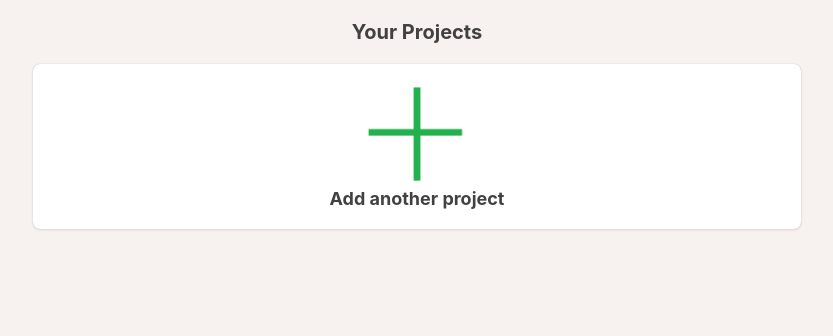
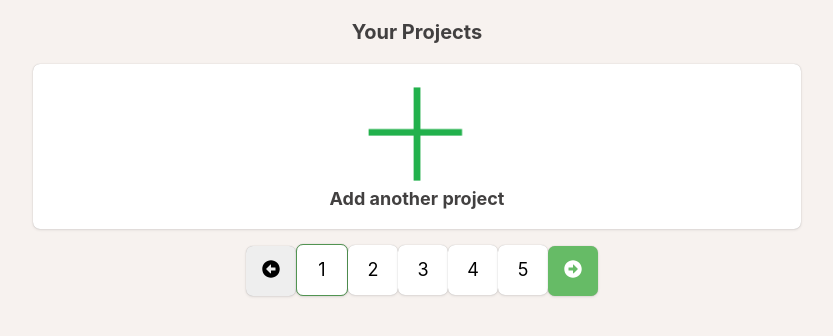
Before and after one commit to MichalInfa/todolist, a React (Create React App) app: page / in a window 1280 px wide. Shown: the top 336 px of the page, without its empty margins (223-1056 px from the left). Built offline with nearby package versions, Linux system fonts and the light colour scheme; no server answers.

Commit message:
added PaginationBar component

```diff
--- a/src/Components/Button/Button.css
+++ b/src/Components/Button/Button.css
@@ -51,8 +51,8 @@
 }
 
 .BoxDeleteButton.GreenDelButton{
-    color: white;
-    background-color: rgb(102, 187, 102);
+    color:  rgb(102, 187, 102);
+    background-color: white;
 }
 
 .BoxDeleteButton.WhiteDelButton{
@@ -63,8 +63,20 @@
 
 .GreenDelButton:hover{
     background-color: rgb(81, 148, 81);
+    color:white
 }
 
 .WhiteDelButton:hover{
     background-color: rgb(221, 221, 221);
 }
+
+.PaginationButton{
+    width: 50px;
+    height: 50px;
+    font-size: 18px;
+    border: none;
+    outline: none;
+    box-shadow:
+        0 0 1px rgba(0,0,0,.25),
+        0 1px 3px rgba(0,0,0,.1);
+}
--- /dev/null
+++ b/src/Views/AddProjectView/PaginationBar.css
@@ -0,0 +1,42 @@
+
+.PaginationBar{
+    margin-top: 10px;
+    padding: 5px;
+    width: 100%;
+    display: inline-block;
+    text-align: center;
+}
+
+.PaginationItem{
+    display: inline-block;
+    width: 50px;
+    border-radius: 7px;
+    line-height: 50px;
+    cursor: pointer;
+    font-size: 18px;
+    background-color: white;
+    box-shadow:
+        0 0 1px rgba(0,0,0,.25),
+        0 1px 3px rgba(0,0,0,.1);
+}
+
+.PaginationItem:hover{
+    color: white;
+    background-color: rgb(81, 148, 81);
+}
+
+.CurrentNumber{
+    border: 1px solid rgb(81, 148, 81);
+}
+
+.ArrowLeft{
+    position: absolute;
+    top: 50%;
+    left: 5%;
+}
+
+.ArrowRight{
+    position: absolute;
+    top: 50%;
+    right: 5%;
+}
--- /dev/null
+++ b/src/Views/AddProjectView/PaginationBar.js
@@ -0,0 +1,84 @@
+import React from 'react'
+import Button from '../../Components/Button/Button'
+import {FontAwesomeIcon} from '@fortawesome/react-fontawesome';
+import {faArrowAltCircleLeft} from '@fortawesome/free-solid-svg-icons';
+import {faArrowAltCircleRight} from '@fortawesome/free-solid-svg-icons';
+import './PaginationBar.css'
+
+const PaginationBar = ({projectsPerPage, amountOfProjects, onClickFunction, currentPage}) => {
+
+    const maxPage = Math.ceil(amountOfProjects / projectsPerPage);
+    const pageNumbers = [];
+        for(let i = 1; i <= maxPage; i++){
+            pageNumbers.push(i);
+        }
+        return (
+            <div className = "PaginationBar">
+                 <Button
+                    buttonClass = {`PaginationButton ${currentPage < 2 ? "NotProper" : "Proper"} `}
+                    disabledProperties = {currentPage < 2}
+                    buttonText = {<FontAwesomeIcon icon = {faArrowAltCircleLeft} />}
+                    onClickFunction = { (event) => {
+                        onClickFunction(currentPage - 1)
+                        event.preventDefault()
+                    }}
+                />
+            {
+                pageNumbers.map (number => {
+                    return (
+                        <div
+                            key = {number}
+                            className = {`PaginationItem ${currentPage === number ? "CurrentNumber" : "" } `}
+                            /*style = {{width: "calc(100% / " + (maxPage + 2) + ")" }}
+
+                            */
+                            onClick = {(event) => {
+                                onClickFunction(number)
+                                event.preventDefault()
+                            }}>{number}</div>
+                    )
+                 })
+            }
+
+                <Button
+                    buttonClass = {`PaginationButton
+                                    ${currentPage > (maxPage - 1) ? "NotProper" : "Proper"} `}
+                    disabledProperties = {currentPage > (maxPage - 1) }
+                    buttonText = {<FontAwesomeIcon icon = {faArrowAltCircleRight} />}
+                    onClickFunction = { (event) => {
+                        onClickFunction(currentPage + 1)
+                        event.preventDefault()
+                    }}
+                />
+
+                {/*<div className ="ArrowLeft">
+                    <Button
+                        buttonClass = {`PaginationButton ${currentPage < 2 ? "NotProper" : "Proper"} `}
+                        disabledProperties = {currentPage < 2}
+                        buttonText = {<FontAwesomeIcon icon = {faArrowAltCircleLeft} />}
+                        onClickFunction = { (event) => {
+                            onClickFunction(currentPage - 1)
+                            event.preventDefault()
+                            }
+                        }
+                    />
+                </div>
+                <div className = "ArrowRight">
+                    <Button
+                        buttonClass = {`PaginationButton
+                            ${currentPage > (maxPage - 1) ? "NotProper" : "Proper"} `}
+                        disabledProperties = {currentPage > (maxPage - 1) }
+                        buttonText = {<FontAwesomeIcon icon = {faArrowAltCircleRight} />}
+                        onClickFunction = { (event) => {
+                            onClickFunction(currentPage + 1)
+                            event.preventDefault()
+                            }
+                        }
+                    />
+                    </div>*/}
+            </div>
+
+        )
+}
+
+export default PaginationBar
--- a/src/Views/AddProjectView/ProjectView.js
+++ b/src/Views/AddProjectView/ProjectView.js
@@ -1,13 +1,16 @@
-import React from 'react'
+import React from 'react';
 import {PROJECT_URL} from '../../constants';
 import {useState, useEffect} from 'react'
 import ProjectCard from './ProjectCard';
 import AddProjectCard from './AddProjectCard';
-import './ProjectView.css'
+import './ProjectView.css';
+import PaginationBar from './PaginationBar';
 
 const ProjectView = () => {
     document.title = `Your Projects`
-    const[projects, setProject] = useState([]);
+    const[projects, setProject] = useState([])
+    const[currentPage, setCurrentPage] = useState(1)
+    const[projectPerPage] = useState(2)
 
     const renderProjects = (projects) => {
         return projects.map (projectCard => {
@@ -39,7 +42,11 @@ const ProjectView = () => {
         .catch(error => {
             return alert("Failed GET request from ProjectView. \nDetailed error: \"" + error + "\"");
         });
-    },[]);
+    },[setProject]);
+
+    const indexOfLastProject = currentPage * projectPerPage;
+    const indexOfFirstProject = indexOfLastProject - projectPerPage;
+    const currentProjects = projects.slice(indexOfFirstProject, indexOfLastProject)
 
     return(
         <div>
@@ -47,8 +54,14 @@ const ProjectView = () => {
                 Your Projects
             </p>
             <div className = "ProjectMiddle">
-            {renderProjects(projects)}
-            <AddProjectCard />
+                {renderProjects(currentProjects)}
+                <AddProjectCard />
+                <PaginationBar
+                    projectsPerPage = {projectPerPage}
+                    amountOfProjects = {10}
+                    onClickFunction = {(number) => setCurrentPage(number)}
+                    currentPage = {currentPage}
+                />
             </div>
         </div>
     )
```
